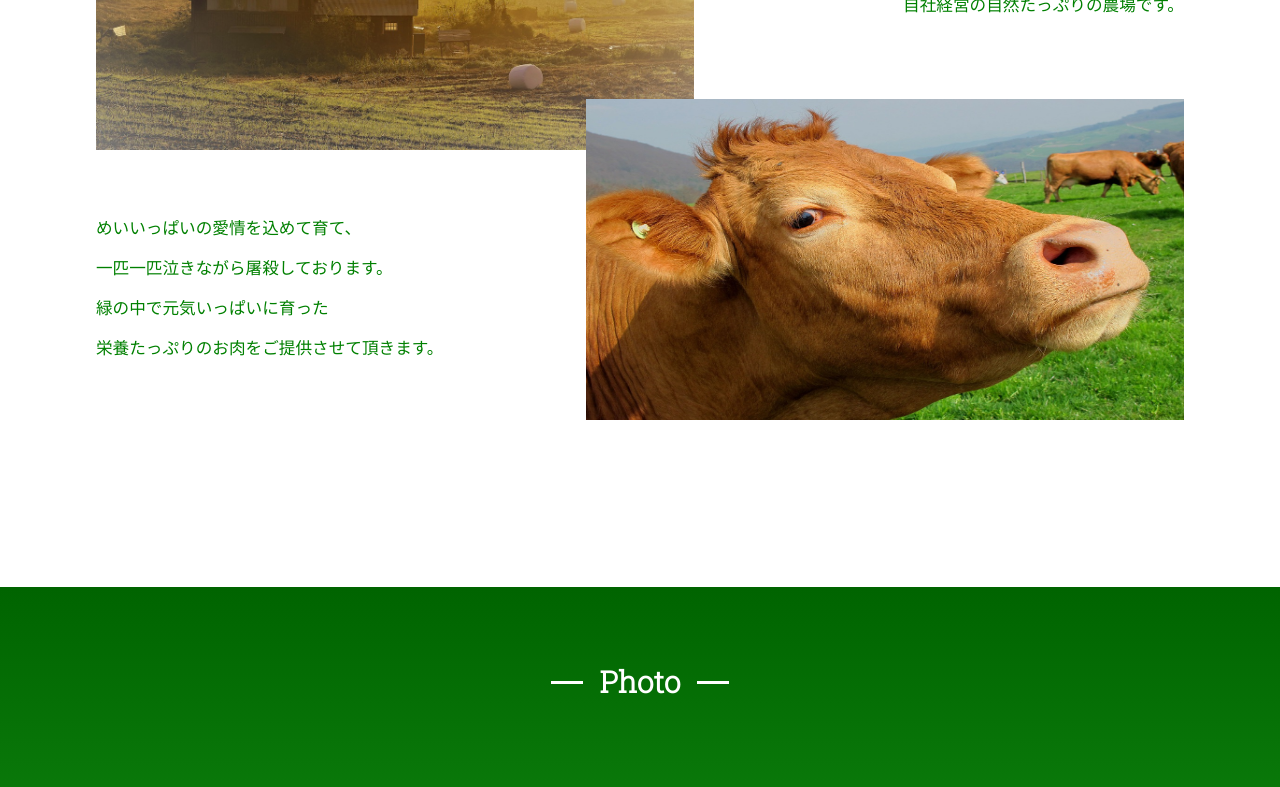
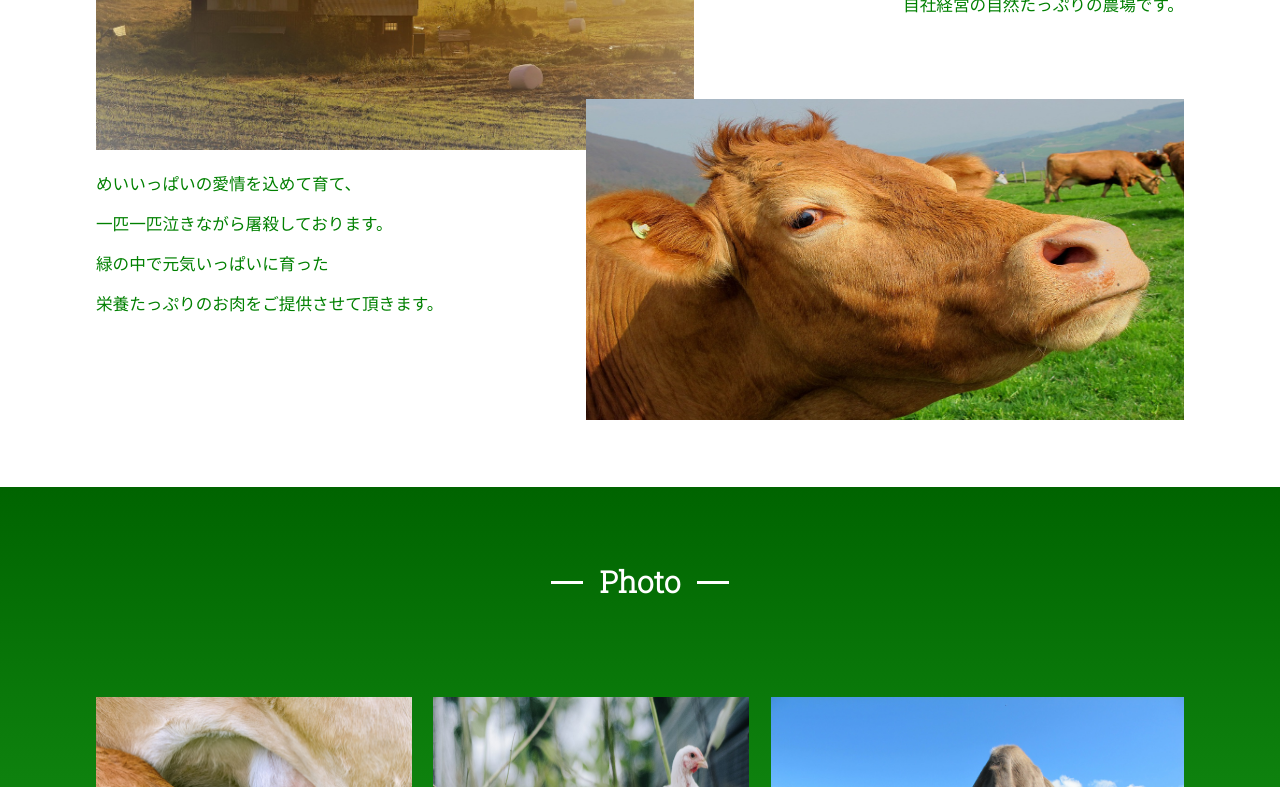
Before and after one commit to hipchin/beppu_farm, a website built with webpack: page dist/index.html in a window 1280 px wide. Shown: the part 693-1480 px from the top of the page. Built offline with nearby package versions, Linux system fonts and the light colour scheme; files that its build step writes are made by us from their sources.

Commit message:
about再修正

```diff
--- a/src/_about.scss
+++ b/src/_about.scss
@@ -1,5 +1,7 @@
 #about {
-    padding: 80px 0 300px 0;
+    padding: 80px 0 200px 0;
+    max-width: 1600px;
+    min-width: 1100px;
     .about_title {
         @include title (30px, $green);
     }
@@ -36,7 +38,7 @@
             bottom: -60%;
             .cf_img2 {
                 width: 55%;
-                // height: 100%;
+
                 & img {
                   height: 75%;
                   width: 100%;
@@ -48,7 +50,7 @@
                 line-height: 5vh;
                 display: flex;
                 justify-content: flex-start;
-                padding-top: 10%;
+                padding-top: 6%;
                }
         }
     }
--- a/src/_photo.scss
+++ b/src/_photo.scss
@@ -20,6 +20,9 @@
         }
         .three {
             width: 38%;
+            & img {
+                width: 100%;
+            }
         }
         .one, .two, .three {
             margin-bottom: 2.5vh;
@@ -30,7 +33,5 @@
         .five {
             width: 39%;
         }
-
-
     }
 }
```
Also changed, not shown: css/main.css, dist/main.js, 1 other file.
